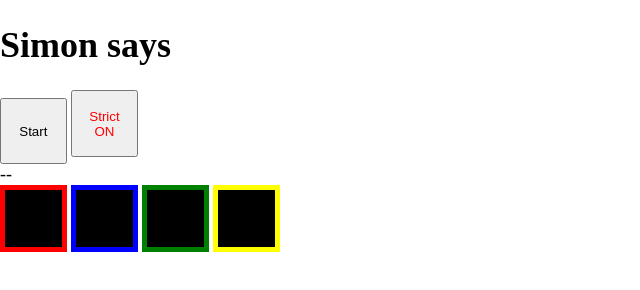
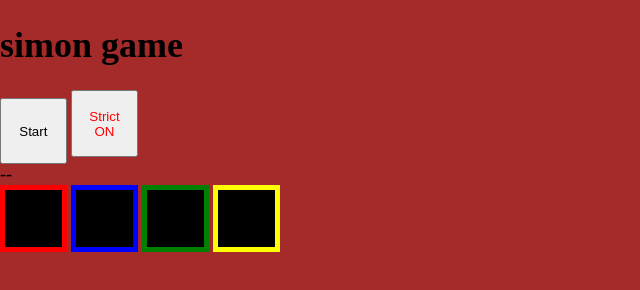
Before and after one commit to AlcinaW/simon-game, a website: page app/index.html in a window 1280 px wide. Shown: the whole page, without its empty margins (0-640 px from the left). Drawn offline with Linux system fonts and the light colour scheme.

Commit message:
Copy and CSS changes
Copy and started adding CSS. Strict mode does not work correctly yet.

```diff
--- a/app/index.html
+++ b/app/index.html
@@ -3,10 +3,11 @@
   <head>
     <meta charset="utf-8">
     <title>JS Simon Game</title>
+    <link href="https://fonts.googleapis.com/css?family=Quicksand:400,700" rel="stylesheet">
     <link rel="stylesheet" href="css/style.css">
   </head>
   <body>
-    <h1>Simon says</h1>
+    <h1>Simon Game</h1>
       <button class="simon-button" id="start" type="button" name="button">Start</button>
       <!-- <button class="simon-button" id="reset" type="button" name="button">Reset</button> -->
       <button class="simon-button strict-button strict-on" id="strict" type="button" name="button">Strict ON</button>
--- a/app/scss/style.scss
+++ b/app/scss/style.scss
@@ -1,7 +1,18 @@
+:root {
+  --main-bg-color: brown;
+}
+
+//font-family: 'Quicksand', sans-serif;
+
 body {
   margin: 0;
   padding: 0;
   font-size: 18px;
+  background-color: var(--main-bg-color);
+}
+
+h1 {
+  text-transform: lowercase;
 }
 
 .simon-button {
```
Also changed, not shown: app/css/style.css.
